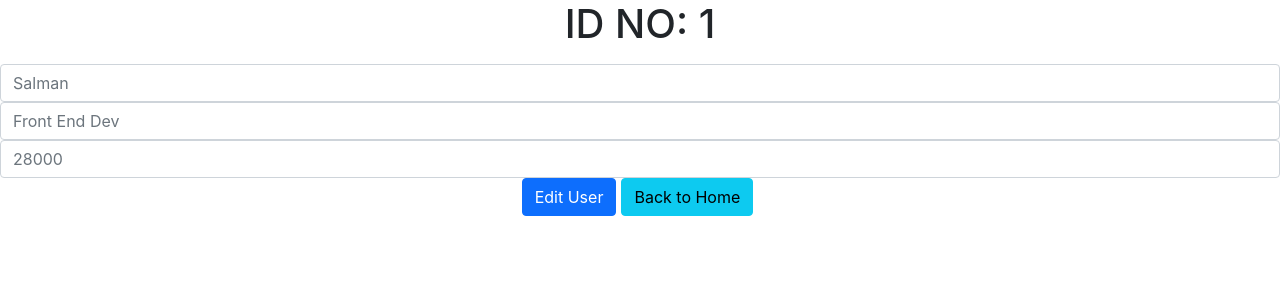
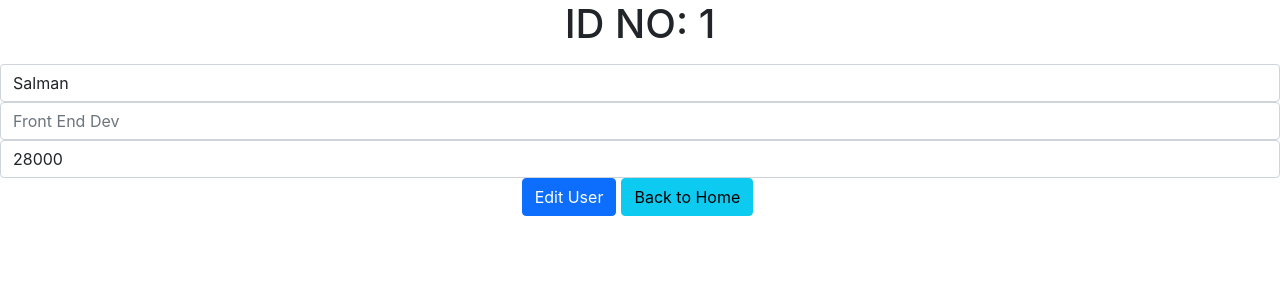
Before and after one commit to bellicose77/react-todo, a React (Create React App) app: page /edit/1 in a window 1280 px wide. Shown: the top 300 px of the page. Built offline with nearby package versions, Linux system fonts and the light colour scheme.

Commit message:
handle update

```diff
--- a/src/Component/Edit/Edit.js
+++ b/src/Component/Edit/Edit.js
@@ -13,6 +13,7 @@ const Edit = () => {
     })
     console.log('f',update);
     const handleUpdate = (e) =>{
+        setUpdate({...update,[e.target.name]:e.target.value});
 
     }
     return (
@@ -27,7 +28,8 @@ const Edit = () => {
           <Form.Control
             type="text"
             name="name"
-            // value={user[0].name}
+            value={update.name}
+            onChange={handleUpdate}
             placeholder={user[0].name}
 
           />
@@ -36,8 +38,8 @@ const Edit = () => {
           <Form.Control
             type="text"
             name="position"
-            // value={user[0].position}
-            // onChange={editPosition}
+            value={update.value}
+            onChange={handleUpdate}
             placeholder={user[0].position}
           />
         </Form.Group>
@@ -45,8 +47,8 @@ const Edit = () => {
           <Form.Control
             type="text"
             name="salary"
-            // value={salary}
-            // onChange={editSalary}
+            value={update.salary}
+            onChange={handleUpdate}
             placeholder={user[0].salary}
           />
         </Form.Group>
```
